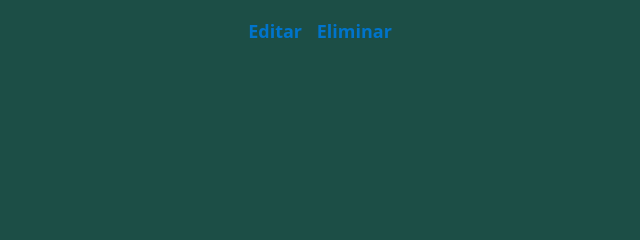
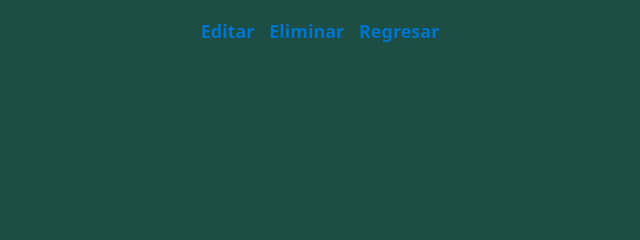
Before and after one commit to Gabrielsalom08/progamabiblio, a Django app: template biblio_app/templates/alumno_detalle.html in a window 1280 px wide. Shown: the part 326-566 px from the top of the page, without its empty margins (315-955 px from the left). Run offline with Django 5.2, Linux system fonts and the light colour scheme; the template is opened without the code that fills it, so the values that code supplies are empty.

Commit message:
finalizado busqueda y cambios estilo alumnos y libros

```diff
--- a/biblio_app/templates/alumno_detalle.html
+++ b/biblio_app/templates/alumno_detalle.html
@@ -34,4 +34,5 @@
 <p>Grupo: {{ alumno.grupo }}</p>
 <a href="{% url 'editar_alumno' pk=alumno.pk %}">Editar</a>
 <a href="{% url 'eliminar_alumno' pk=alumno.pk %}">Eliminar</a>
+<a href="/alumno">Regresar</a>
 {% endblock %}
--- a/biblio_app/templates/libros_detalle.html
+++ b/biblio_app/templates/libros_detalle.html
@@ -41,4 +41,5 @@
 
 <a href="{% url 'editar_libro' codigolibro=libro.codigolibro %}">Editar</a>
 <a href="{% url 'eliminar_libro' codigolibro=libro.codigolibro %}">Eliminar</a>
+<a href="/libro">Regresar</a>
 {% endblock %}
```
